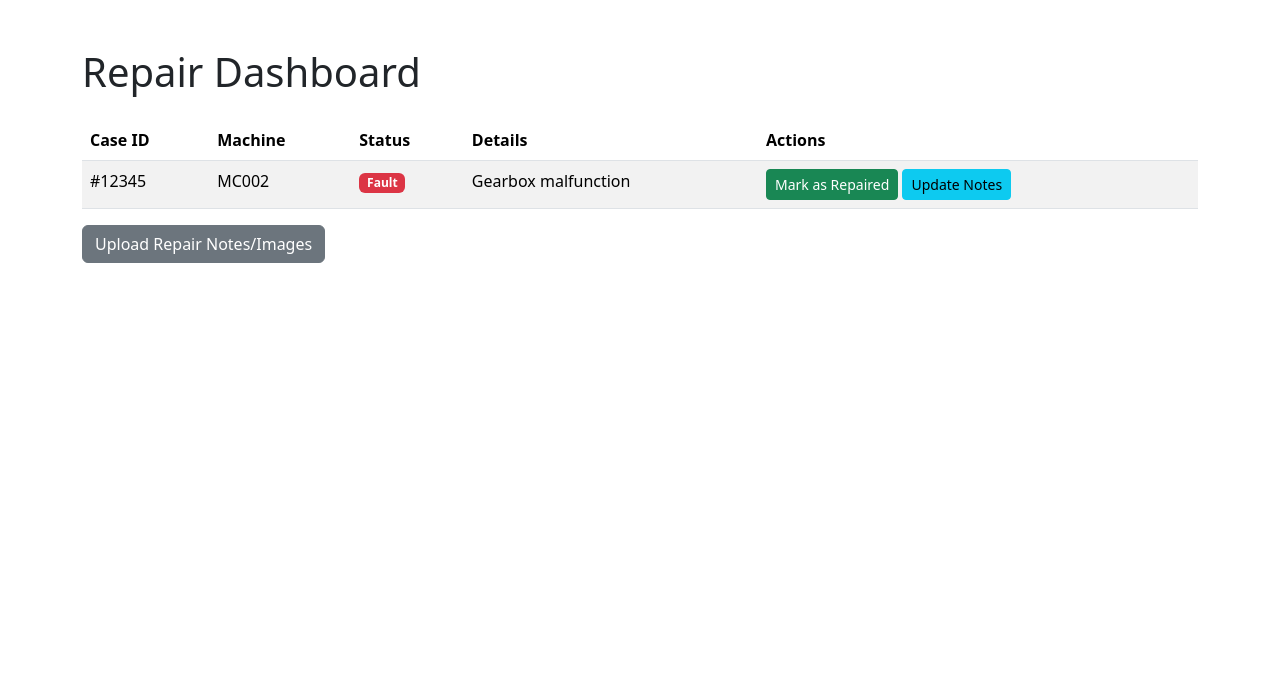
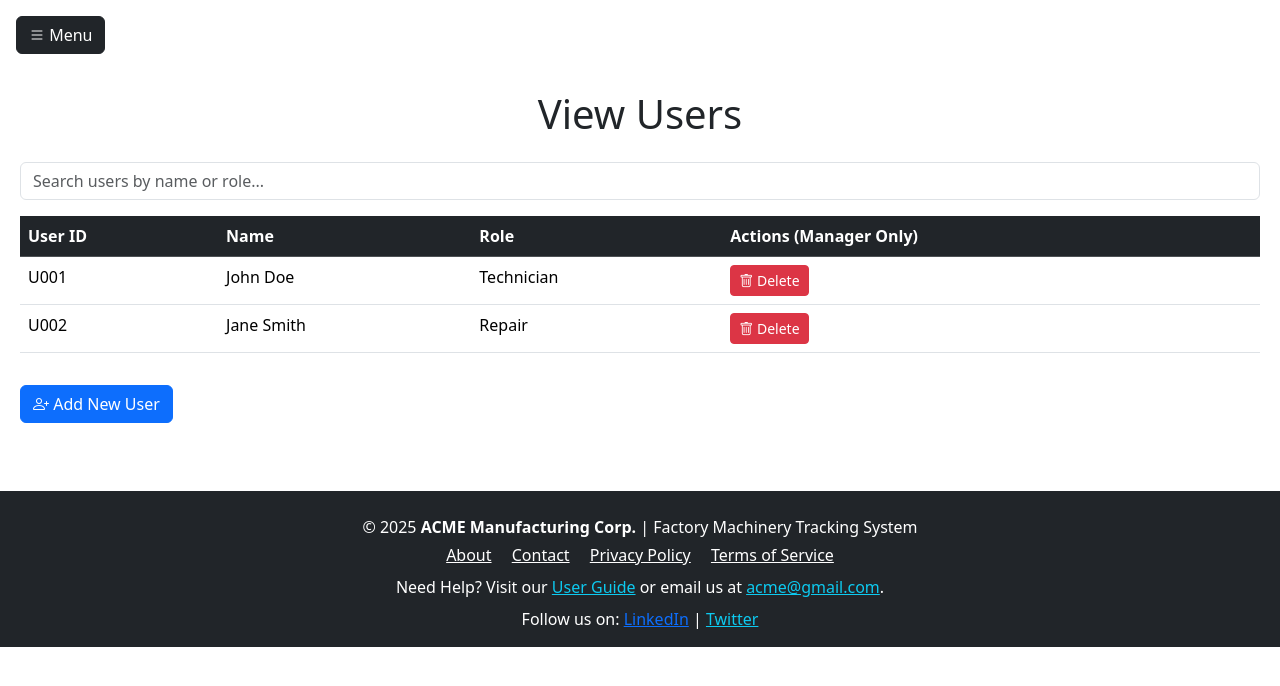
Before and after one commit to groupProjectDCU/manufactureWatch, a Django app: template core/templates/repair_dashboard.html in a window 1280 px wide. Shown: the top 686 px of the page. Run offline with Django 5.2, Linux system fonts and the light colour scheme; the template is opened without the code that fills it, so the values that code supplies are empty.

Commit message:
Update repair_dashboard.html

```diff
--- a/core/templates/repair_dashboard.html
+++ b/core/templates/repair_dashboard.html
@@ -1,42 +1,193 @@
 <!DOCTYPE html>
 <html lang="en">
 <head>
-    <meta charset="UTF-8">
-    <meta name="viewport" content="width=device-width, initial-scale=1">
-    <title>Repair Dashboard</title>
+  <meta charset="UTF-8" />
+  <meta name="viewport" content="width=device-width, initial-scale=1" />
+  <title>View Users</title>
   <link href="https://cdn.jsdelivr.net/npm/bootstrap@5.3.2/dist/css/bootstrap.min.css" rel="stylesheet">
+  <link href="https://cdn.jsdelivr.net/npm/bootstrap-icons@1.10.5/font/bootstrap-icons.css" rel="stylesheet">
+  <style>
+    body { overflow-x: hidden; }
+    #sidebarMenu {
+      height: 100vh;
+      position: fixed;
+      top: 0;
+      left: -250px;
+      width: 250px;
+      background-color: #343a40;
+      transition: left 0.3s ease;
+      padding-top: 60px;
+      z-index: 1030;
+    }
+    #sidebarMenu a {
+      color: white;
+      padding: 12px;
+      display: block;
+      text-decoration: none;
+    }
+    #sidebarMenu a:hover { background-color: #495057; }
+    #content {
+      transition: margin-left 0.3s ease;
+      margin-left: 0;
+      padding: 20px;
+    }
+    .close-btn {
+      position: absolute;
+      top: 10px;
+      right: 10px;
+      font-size: 24px;
+      color: white;
+      cursor: pointer;
+    }
+  </style>
 </head>
 <body>
-<div class="container my-5">
-    <h1 class="mb-4">Repair Dashboard</h1>
 
-    <!-- Repair Cases -->
-    <table class="table table-striped">
-        <thead>
+<!-- Menu Button -->
+<button class="btn btn-dark m-3" id="menu-toggle"><i class="bi bi-list"></i> Menu</button>
+
+<!-- Sidebar -->
+<div id="sidebarMenu">
+  <span class="close-btn" id="close-sidebar">&times;</span>
+  <h5 class="text-white text-center">Menu</h5>
+  <a href="manager_dashboard.html">🏠 Manager Dashboard</a>
+  <a href="view_user.html">👥 View Users</a>
+  <a href="logout.html">🚪 Logout</a>
+</div>
+
+<!-- Main Content -->
+<div id="content" class="container-fluid">
+  <h1 class="mb-4 text-center">View Users</h1>
+
+  <!-- Search Bar -->
+  <div class="mb-3">
+    <input type="text" id="searchInput" class="form-control" placeholder="Search users by name or role...">
+  </div>
+
+  <!-- Success Message -->
+  <div id="message-box" class="alert alert-success d-none" role="alert">
+    ✅ User action completed successfully!
+  </div>
+
+  <!-- Users Table -->
+  <div class="table-responsive">
+    <table class="table table-hover" id="userTable">
+      <thead class="table-dark">
         <tr>
-                <th>Case ID</th>
-                <th>Machine</th>
-                <th>Status</th>
-                <th>Details</th>
-                <th>Actions</th>
+          <th>User ID</th>
+          <th>Name</th>
+          <th>Role</th>
+          <th>Actions (Manager Only)</th>
         </tr>
       </thead>
       <tbody>
         <tr>
-                <td>#12345</td>
-                <td>MC002</td>
-                <td><span class="badge bg-danger">Fault</span></td>
-                <td>Gearbox malfunction</td>
+          <td>U001</td>
+          <td>John Doe</td>
+          <td>Technician</td>
           <td>
-                    <button class="btn btn-sm btn-success">Mark as Repaired</button>
-                    <button class="btn btn-sm btn-info">Update Notes</button>
+            <button class="btn btn-sm btn-danger"><i class="bi bi-trash"></i> Delete</button>
+          </td>
+        </tr>
+        <tr>
+          <td>U002</td>
+          <td>Jane Smith</td>
+          <td>Repair</td>
+          <td>
+            <button class="btn btn-sm btn-danger"><i class="bi bi-trash"></i> Delete</button>
           </td>
         </tr>
       </tbody>
     </table>
+  </div>
 
-    <!-- Upload Notes/Images -->
-    <button class="btn btn-secondary">Upload Repair Notes/Images</button>
+  <!-- Add User Button -->
+  <button class="btn btn-primary mt-3" data-bs-toggle="modal" data-bs-target="#addUserModal">
+    <i class="bi bi-person-plus"></i> Add New User
+  </button>
 </div>
+
+<!-- Add User Modal -->
+<div class="modal fade" id="addUserModal" tabindex="-1" aria-labelledby="addUserModalLabel" aria-hidden="true">
+  <div class="modal-dialog">
+    <form class="modal-content">
+      <div class="modal-header">
+        <h5 class="modal-title">Add New User</h5>
+        <button type="button" class="btn-close" data-bs-dismiss="modal"></button>
+      </div>
+      <div class="modal-body">
+        <input class="form-control mb-3" placeholder="User ID">
+        <input class="form-control mb-3" placeholder="Full Name">
+        <select class="form-select mb-3">
+          <option selected>Select Role</option>
+          <option value="Technician">Technician</option>
+          <option value="Repair">Repair</option>
+          <option value="Manager">Manager</option>
+          <option value="Viewer">Viewer</option>
+        </select>
+      </div>
+      <div class="modal-footer">
+        <button class="btn btn-secondary" data-bs-dismiss="modal">Cancel</button>
+        <button class="btn btn-primary" data-bs-dismiss="modal" onclick="showMessage()">Add User</button>
+      </div>
+    </form>
+  </div>
+</div>
+
+<!-- Footer -->
+<!-- Footer Section -->
+<footer class="bg-dark text-white mt-5 pt-4 pb-3 text-center">
+    <div class="container">
+      <p class="mb-1">
+        &copy; 2025 <strong>ACME Manufacturing Corp.</strong> | Factory Machinery Tracking System
+      </p>
+      <div class="mb-2">
+        <a href="#" class="text-white me-3 text-decoration-underline">About</a>
+        <a href="#" class="text-white me-3 text-decoration-underline">Contact</a>
+        <a href="#" class="text-white me-3 text-decoration-underline">Privacy Policy</a>
+        <a href="#" class="text-white text-decoration-underline">Terms of Service</a>
+      </div>
+      <div class="mb-2">
+        Need Help? Visit our <a href="#" class="text-info text-decoration-underline">User Guide</a> or email us at
+        <a href="mailto:acme@gmail.com" class="text-info text-decoration-underline">acme@gmail.com</a>.
+      </div>
+      <div>
+        Follow us on:
+        <a href="#" class="text-primary text-decoration-underline">LinkedIn</a> |
+        <a href="#" class="text-info text-decoration-underline">Twitter</a>
+      </div>
+    </div>
+  </footer>
+
+<script>
+  // Sidebar toggle
+  document.getElementById('menu-toggle').onclick = () => {
+    document.getElementById('sidebarMenu').style.left = '0';
+    document.getElementById('content').style.marginLeft = '250px';
+  };
+  document.getElementById('close-sidebar').onclick = () => {
+    document.getElementById('sidebarMenu').style.left = '-250px';
+    document.getElementById('content').style.marginLeft = '0';
+  };
+
+  // Show message
+  function showMessage() {
+    const msg = document.getElementById('message-box');
+    msg.classList.remove('d-none');
+    setTimeout(() => msg.classList.add('d-none'), 3000);
+  }
+
+  // Search Filter
+  document.getElementById('searchInput').addEventListener('keyup', function () {
+    let filter = this.value.toLowerCase();
+    let rows = document.querySelectorAll('#userTable tbody tr');
+    rows.forEach(row => {
+      let text = row.innerText.toLowerCase();
+      row.style.display = text.includes(filter) ? '' : 'none';
+    });
+  });
+</script>
+
+<script src="https://cdn.jsdelivr.net/npm/bootstrap@5.3.2/dist/js/bootstrap.bundle.min.js"></script>
 </body>
 </html>
```
Lines whose indentation alone changed are shown as unchanged.
